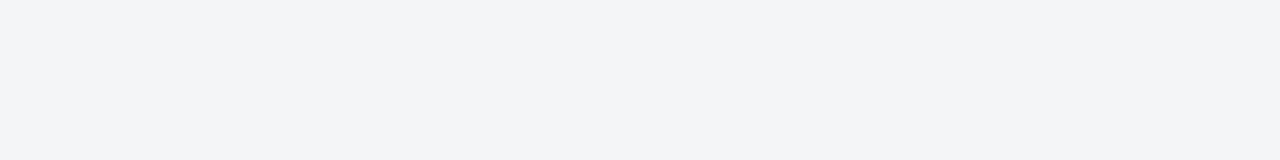
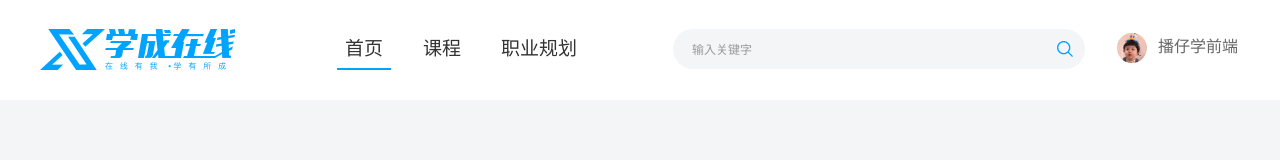
Before and after one commit to gallantsa/XCZX, a plain HTML site: page index.html in a window 1280 px wide. Drawn offline with Linux system fonts and the light colour scheme.

Commit message:
学成在线header区域代码实现

```diff
--- a/css/index.css
+++ b/css/index.css
@@ -8,3 +8,103 @@
 body {
   background-color: #f3f5f7;
 }
+
+/* 头部区域 */
+.header {
+  height: 100px;
+  background-color: #fff;
+}
+
+.header .wrapper {
+  display: flex;
+  padding-top: 29px;
+}
+
+/* logo */
+.logo a {
+  display: block;
+  width: 195px;
+  height: 41px;
+  background-image: url(../images/logo.png);
+  font-size: 0;
+}
+
+/* 导航 */
+.nav {
+  margin-left: 102px;
+}
+
+.nav ul {
+  display: flex;
+}
+
+.nav li {
+  margin-right: 24px;
+}
+
+.nav li a {
+  display: block;
+  padding: 6px 8px;
+  line-height: 27px;
+  font-size: 19px;
+}
+
+/* active只是类选择器, 表示默认选中的a */
+.nav li .native,
+.nav li a:hover {
+  border-bottom: 2px solid #00a4ff;
+}
+
+/* 搜索 */
+.search {
+  display: flex;
+  width: 412px;
+  height: 40px;
+  background-color: #f3f5f7;
+  border-radius: 20px;
+  margin-left: 64px;
+  padding-left: 19px;
+  padding-right: 12px;
+}
+
+.search input {
+  flex: 1;
+  border: 0;
+  /* 设置背景色为透明色 */
+  background-color: transparent;
+  /* 去掉表单控件的焦点框 */
+  outline: none;
+}
+
+/* ::placeholder选中的就是input的placeholder属性 */
+.search input::placeholder {
+  font-size: 12px;
+  color: #999;
+}
+
+/* 弹性盒子设置宽高生效 */
+.search a {
+  width: 16px;
+  height: 16px;
+  background-image: url(../images/search.png);
+  /* 设置弹性盒子自己侧轴居中 */
+  align-self: center;
+}
+
+/* 用户 */
+.user {
+
+  margin-left: 32px;
+  margin-top: 4px;
+}
+
+.user img {
+  /* vertical-align 行内块和行内垂直方向对齐方式 */
+  vertical-align: middle;
+  margin-right: 7px;
+}
+
+.user span {
+  font-size: 16px;
+  color: #666;
+}
--- a/index.html
+++ b/index.html
@@ -8,6 +8,33 @@
   <title>学成在线</title>
 </head>
 <body>
-
+  <div class="header">
+    <div class="wrapper">
+      <!-- logo -->
+      <div class="logo">
+        <h1><a href="#">学成在线</a></h1>
+      </div>
+      <!-- 导航 -->
+      <div class="nav">
+        <ul>
+          <li><a href="#" class="native">首页</a></li>
+          <li><a href="#">课程</a></li>
+          <li><a href="#">职业规划</a></li>
+        </ul>
+      </div>
+      <!-- 搜索 -->
+      <div class="search">
+        <input type="text" placeholder="输入关键字">
+        <a href="#"></a>
+      </div>
+      <!-- 用户 -->
+      <div class="user">
+        <a href="#">
+          <img src="./uploads/user.png" alt="">
+          <span>播仔学前端</span>
+        </a>
+      </div>
+    </div>
+  </div>
 </body>
 </html>
```
